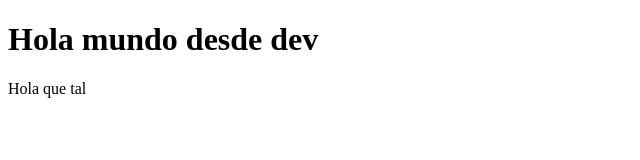
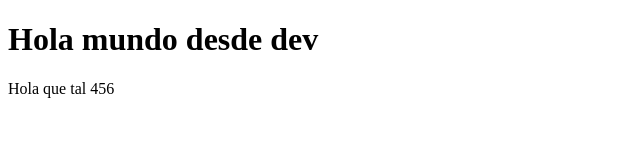
Before and after one commit to AustinDom54/git-inicial, a plain HTML site: page index.html in a window 1280 px wide. Shown: the full height of the page, 0-640 px from the left. Drawn offline with Linux system fonts and the light colour scheme.

Commit message:
Modifico el nav en dev

```diff
--- a/index.html
+++ b/index.html
@@ -11,7 +11,7 @@
 	<h1>Hola mundo desde dev</h1>
 
 	<nav>
-		Hola que tal
+		Hola que tal 456
 	</nav>
 </body>
 </html>
```
